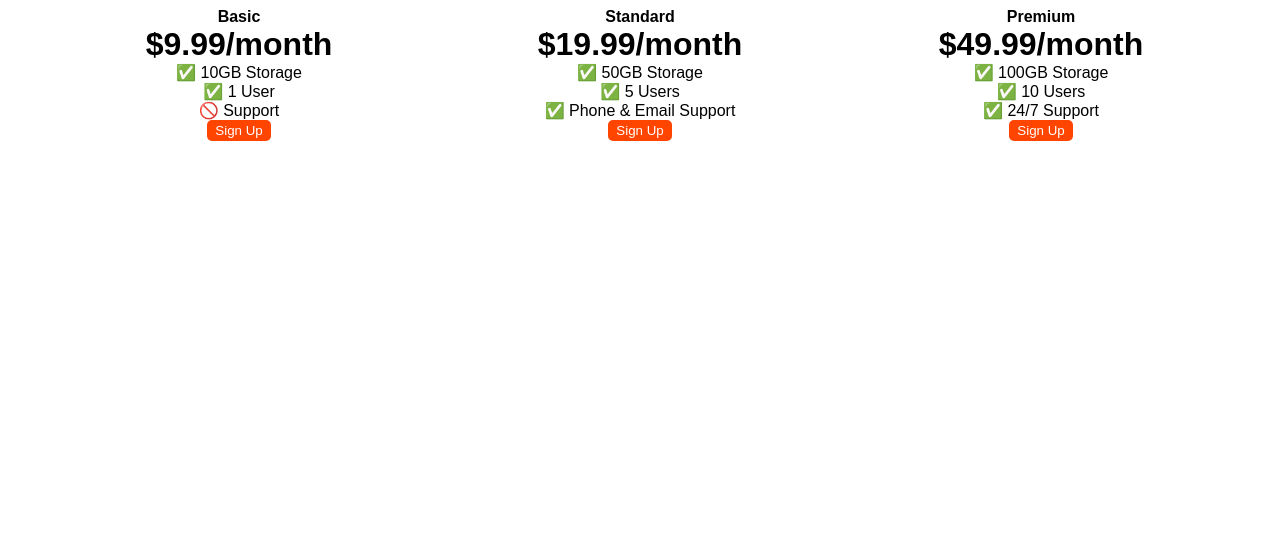
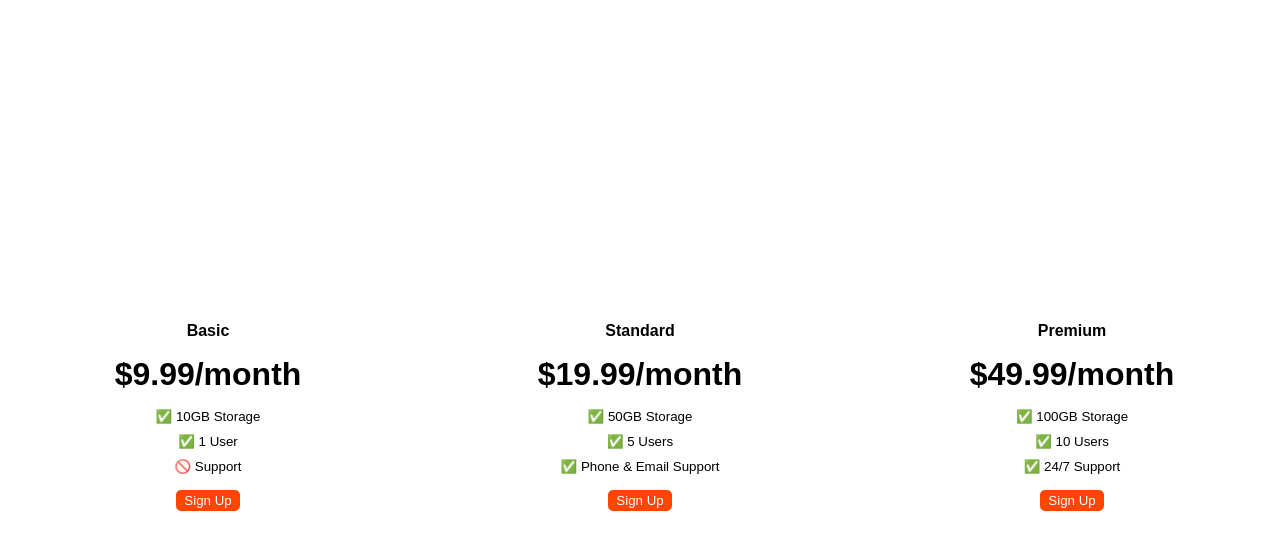
Before and after one commit to MWooddy/Web-Development-Projects-1, a plain HTML site: page 9.4 Flexbox Pricing Table Project/index.html in a window 1280 px wide. Drawn offline with Linux system fonts and the light colour scheme; a web font is replaced by a local one.

Commit message:
Corrections being made to task 9.4

```diff
--- a/9.4 Flexbox Pricing Table Project/index.html
+++ b/9.4 Flexbox Pricing Table Project/index.html
@@ -14,28 +14,33 @@
 
     .pricing-container{
       display: flex;
-      justify-content: space-evenly;
+      justify-content: center;
       align-items: center;
-      gap: 20px;
+      height: 100vh;
+      gap: 2rem;
+
+    }
+
+    .pricing-plan{
+      flex: 1;
+      max-width: 400px;
+      padding: 20px;
+      background-color: white;
+      border-radius: 5px;
       text-align: center;
     }
 
-    .pricing-plan{
-      flex-basis: 300px;
-      align-self: center;
-    }
-
     .plan-title{
-
+      margin: 1rem;
       font-weight: bold;
     }
     .plan-price{
-
+      margin: 1rem;
       font-weight: bolder;
       font-size: xx-large;
     }
     .plan-features{
-
+      margin: 1rem;
     }
     .plan-button{
       background-color: orangered;
@@ -48,9 +53,13 @@
       list-style-type: none;
       margin: 0;
       padding: 0;
+      font-size: smaller;
+
 
     }
-
+    li{
+      margin: 10px;
+    }
 
     /* Hint: What can you do with a media query and flexbox? */
     @media (max-width: 1250px) {
```
